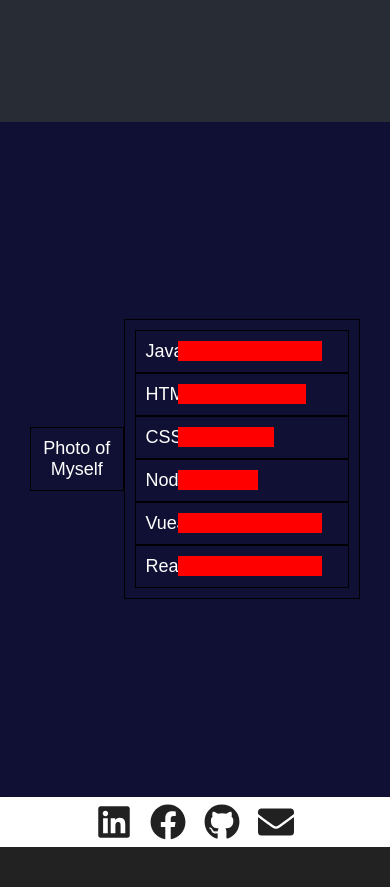
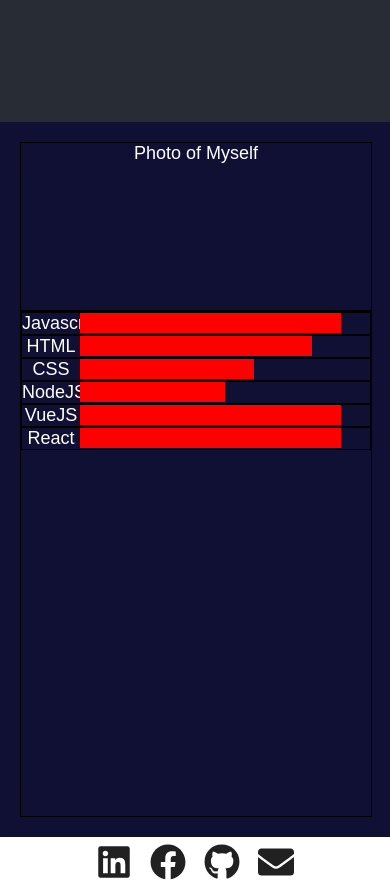
Before and after one commit to filipearena/portfolio, a React (Create React App) app: page / in a window 390 px wide. Shown: the part 1060-1947 px from the top of the page. Before the commit the page ends 1907 px from the top, so only its background shows below. Built offline with nearby package versions, Linux system fonts and the light colour scheme.

Commit message:
media links working on footer

```diff
--- a/src/App.css
+++ b/src/App.css
@@ -16,6 +16,7 @@ body,
   scroll-behavior: smooth;
 }
 
+/* Mobile */
 @media (max-width: 568px) {
   .title {
       font-size:30px;
@@ -26,6 +27,29 @@ body,
   .navbar {
     justify-content: center !important;
     padding-left: 0px !important;
+  }
+  .flex-container{
+    padding: 0 !important;
+    flex-direction: column;
+    justify-content: center !important;
+  }
+  .box-1 {
+    width: 100%;
+  }
+  .section-3 {
+    padding: 20px !important;
+  }
+
+  .box-2 {
+    width: 100%;
+  }
+
+  .inner-box-skill {
+    flex:2;
+  }
+
+  .inner-box-progress-bar {
+    flex: 3;
   }
 }
 
--- a/src/components/footer.js
+++ b/src/components/footer.js
@@ -2,13 +2,25 @@ import React from "react";
 import { Paper } from "@material-ui/core";
 import { FaFacebook, FaGithub, FaLinkedin, FaEnvelope } from 'react-icons/fa';
 
+const linkedinLink = "https://www.linkedin.com/in/filipe-arena-23b33991/";
+const facebookLink = "https://www.facebook.com/filipe.arena";
+const githubLink = "https://github.com/filipearena";
+
+const goTo = (link) => {
+  window.open(link);
+}
+
+const mailTo = () => {
+  window.location.href = "mailto:filipe.arena@gmail.com";
+}
+
 export default function Footer() {
   return (
     <Paper className="footer" id="footer">
-      <FaLinkedin className="icon" size={'2em'} />
-      <FaFacebook className="icon" size={'2em'} />
-      <FaGithub className="icon" size={'2em'} />
-      <FaEnvelope className="icon" size={'2em'} />
+      <FaLinkedin className="icon" size={'2em'} onClick={() => goTo(linkedinLink)} />
+      <FaFacebook className="icon" size={'2em'} onClick={() => goTo(facebookLink)} />
+      <FaGithub className="icon" size={'2em'} onClick={() => goTo(githubLink)} />
+      <FaEnvelope className="icon" size={'2em'} onClick={() => mailTo()} />
     </Paper>
   );
 }
--- a/src/components/profilePhoto.js
+++ b/src/components/profilePhoto.js
@@ -2,7 +2,7 @@ import React from "react";
 
 export default function ProfilePhoto() {
   return (
-    <div className="box-1" style={{ padding: '10px', border: '1px solid #000' }}>
+    <div className="box-1" style={{ border: '1px solid #000' }}>
       Photo of Myself
     </div>
   );
--- a/src/components/skill.js
+++ b/src/components/skill.js
@@ -3,7 +3,7 @@ import React from "react";
 
 export default function Skill({ skillName, percentage }) {
   return (
-    <div className="inner-container" style={{ padding: '10px', border: '1px solid #000' }}>
+    <div className="inner-container" style={{ border: '1px solid #000' }}>
       <span className="inner-box-skill" style={{ display: 'block', width: '15%' }}>{skillName}</span>
       <div className="inner-box-progress-bar" >
         <div style={{
--- a/src/components/skillList.js
+++ b/src/components/skillList.js
@@ -5,7 +5,7 @@ import Skill from "./skill"
 
 export default function SkillList() {
   return (
-    <div className="box-2" style={{ padding: '10px', border: '1px solid #000' }}>
+    <div className="box-2" style={{ border: '1px solid #000' }}>
       <Skill skillName='Javascript' percentage='90'></Skill>
       <Skill skillName='HTML' percentage='80'></Skill>
       <Skill skillName='CSS' percentage='60'></Skill>
```
